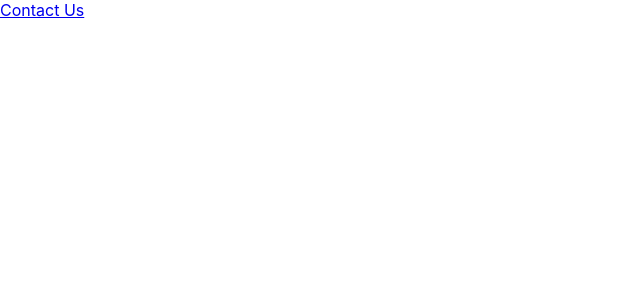
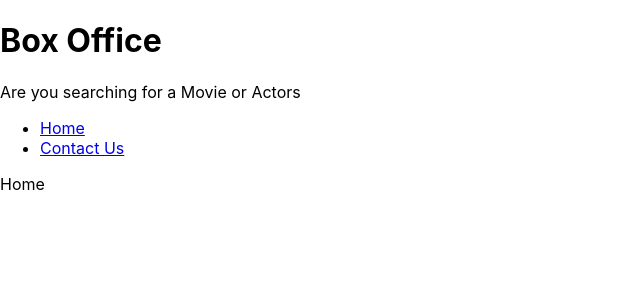
Before and after one commit to rohit5683/box-office-app, a React (Create React App) app: page / in a window 1280 px wide. Shown: the top 300 px of the page, without its empty margins (0-640 px from the left). Built offline with nearby package versions, Linux system fonts and the light colour scheme.

Commit message:
Added MainLayout, AppTitle and Navs

```diff
--- a/src/App.jsx
+++ b/src/App.jsx
@@ -1,27 +1,17 @@
 import { BrowserRouter as Router, Route, Routes } from 'react-router-dom';
 import Home from './Pages/Home';
 import Contact from './Pages/Contact';
+import MainLayout from './Components/MainLayout';
 
 function App() {
   return (
     <Router>
       <Routes>
-        <Route path="/" element={<Home />} />
-        <Route path="/contact" element={<Contact />} />
-        <Route path="*" element={<div> Page Not Found</div>} />
-        {/* <Route path="/" element={<App />}>
-        <Route index element={<Home />} />
-        <Route path="teams" element={<Teams />}>
-          <Route path=":teamId" element={<Team />} />
-          <Route path="new" element={<NewTeamForm />} />
-          <Route index element={<LeagueStandings />} />
+        <Route element={<MainLayout />}>
+          <Route path="/" element={<Home />} />
+          <Route path="/contact" element={<Contact />} />
+          <Route path="*" element={<div> Page Not Found</div>} />
         </Route>
-      </Route>
-      <Route element={<PageLayout />}>
-        <Route path="/privacy" element={<Privacy />} />
-        <Route path="/tos" element={<Tos />} />
-      </Route>
-      <Route path="contact-us" element={<Contact />} /> */}
       </Routes>
     </Router>
   );
--- /dev/null
+++ b/src/Components/AppsTitle.jsx
@@ -0,0 +1,14 @@
+const AppsTitle = props => {
+  const {
+    title = 'Box Office',
+    subtitle = 'Are you searching for a Movie or Actors',
+  } = props;
+  return (
+    <div>
+      <h1>{title}</h1>
+      <p>{subtitle}</p>
+    </div>
+  );
+};
+
+export default AppsTitle;
--- /dev/null
+++ b/src/Components/MainLayout.jsx
@@ -0,0 +1,15 @@
+import { Outlet } from 'react-router-dom';
+import Navs from './Navs';
+import AppsTitle from './AppsTitle';
+
+const MainLayout = () => {
+  return (
+    <div>
+      <AppsTitle />
+      <Navs />
+      <Outlet />
+    </div>
+  );
+};
+
+export default MainLayout;
--- /dev/null
+++ b/src/Components/Navs.jsx
@@ -0,0 +1,28 @@
+import { Link } from 'react-router-dom';
+
+const LINKS = [
+  {
+    text: 'Home',
+    to: '/',
+  },
+  {
+    text: 'Contact Us',
+    to: '/contact',
+  },
+];
+
+const Navs = () => {
+  return (
+    <div>
+      <ul>
+        {LINKS.map(item => (
+          <li key={item.to}>
+            <Link to={item.to}>{item.text}</Link>
+          </li>
+        ))}
+      </ul>
+    </div>
+  );
+};
+
+export default Navs;
--- a/src/Pages/Home.jsx
+++ b/src/Pages/Home.jsx
@@ -1,11 +1,5 @@
-import { Link } from 'react-router-dom';
-
 const Home = () => {
-  return (
-    <div>
-      <Link to="/contact">Contact Us</Link>
-    </div>
-  );
+  return <div>Home</div>;
 };
 
 export default Home;
```
